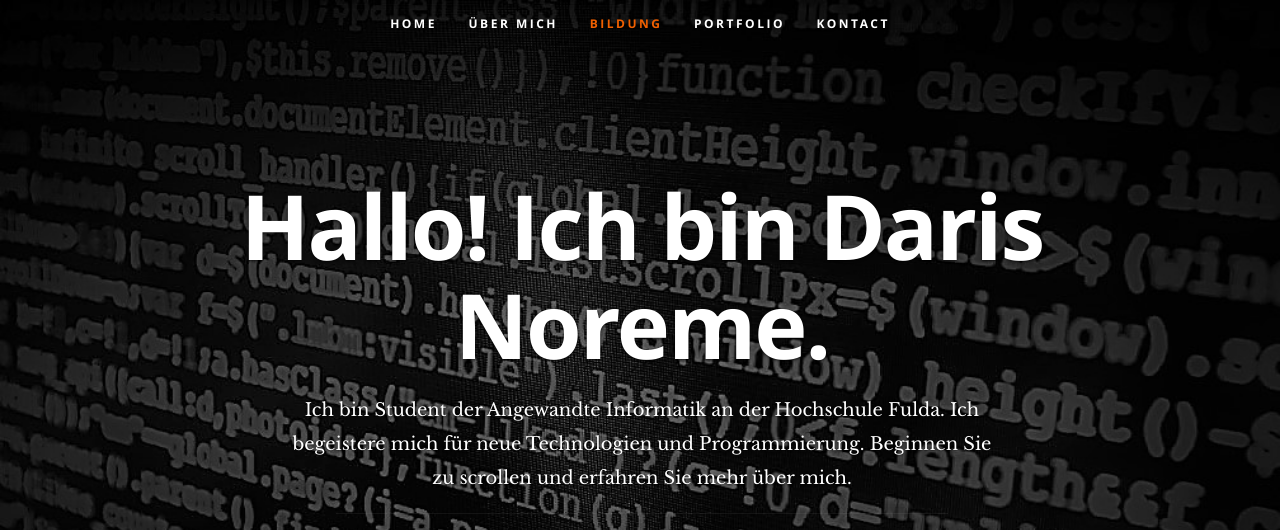
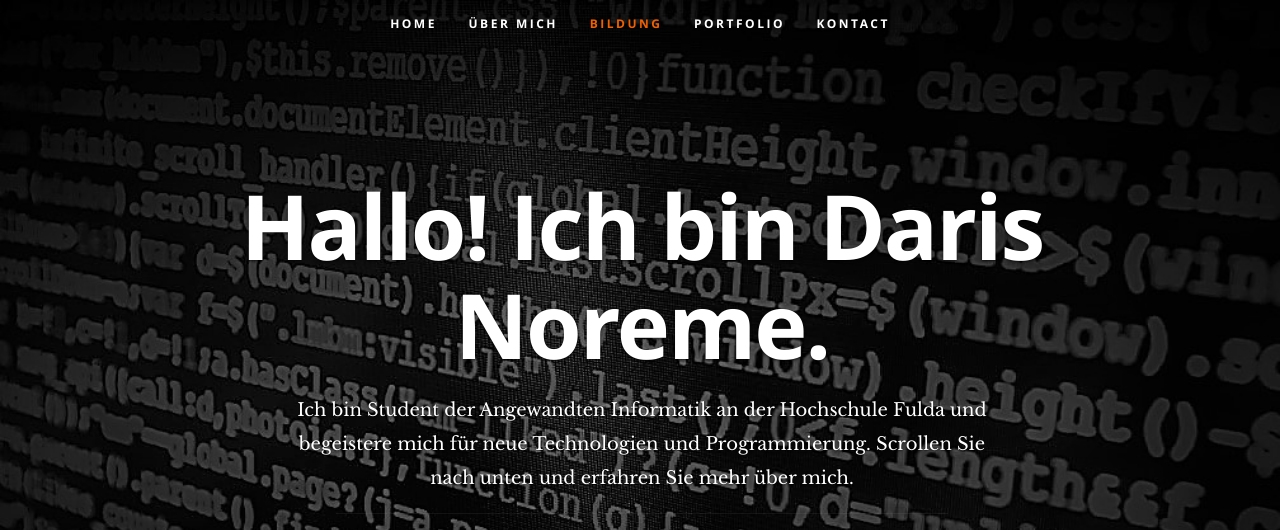
Before and after one commit to noreme/daris, a plain HTML site: page index.html in a window 1280 px wide. Shown: the top 530 px of the page. Drawn offline with nearby package versions, Linux system fonts and the light colour scheme.

Commit message:
korrektur

```diff
--- a/index.html
+++ b/index.html
@@ -56,9 +56,11 @@
       <div class="row banner">
          <div class="banner-text">
             <h1 class="responsive-headline">Hallo! Ich bin Daris Noreme.</h1>
-            <h3 style="color: white">Ich bin Student der Angewandte Informatik an der Hochschule Fulda. Ich begeistere mich für neue Technologien und Programmierung.
-                Beginnen Sie zu scrollen und erfahren Sie mehr <a class="smoothscroll" href="#about">über mich</a>.
-            </h3>
+   <h3 style="color: white">
+   Ich bin Student der Angewandten Informatik an der Hochschule Fulda und begeistere mich für neue Technologien und Programmierung.
+   Scrollen Sie nach unten und erfahren Sie mehr <a class="smoothscroll" href="#about">über mich</a>.
+</h3>
+
             <hr/>
             <ul class="social">
                 <li><a href="https://github.com/noreme" target="_blank"><i class="fa fa-github"></i></a></li>
```
